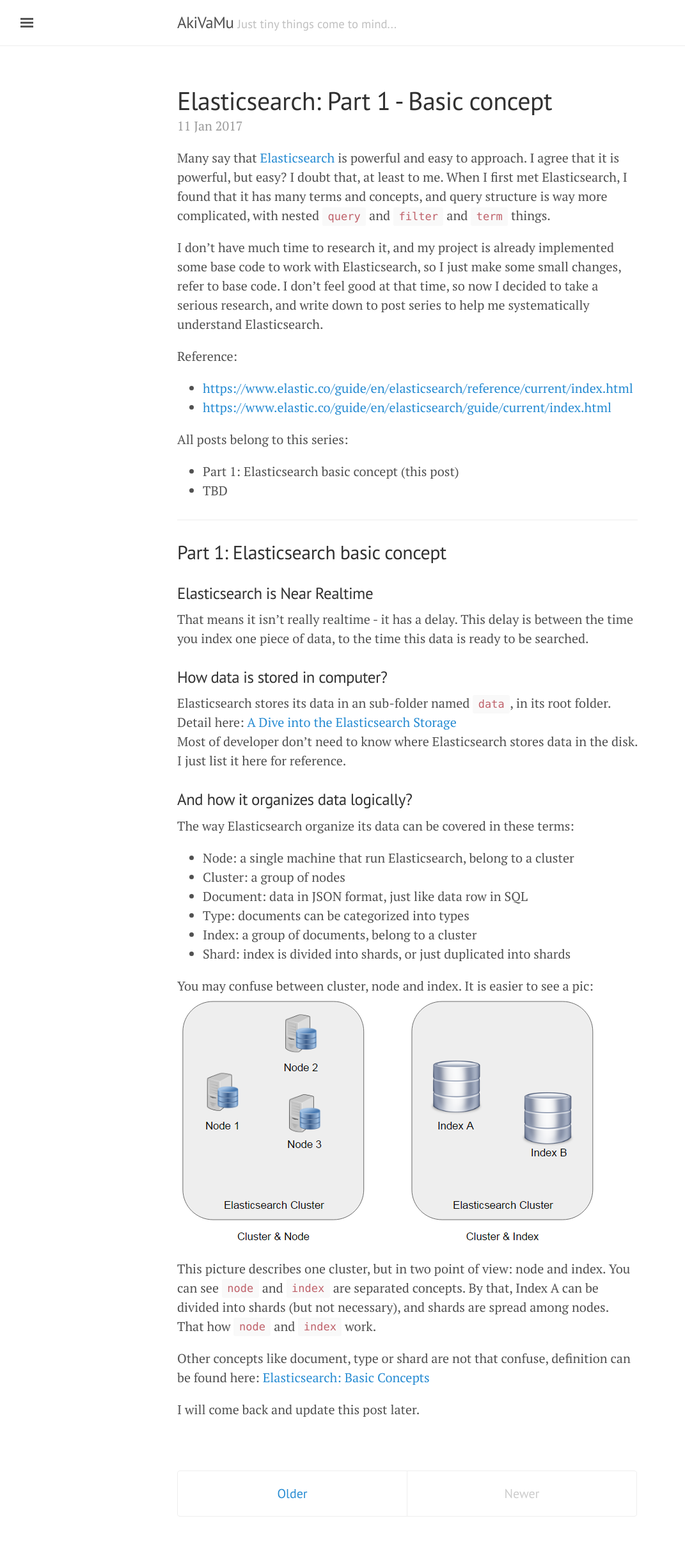
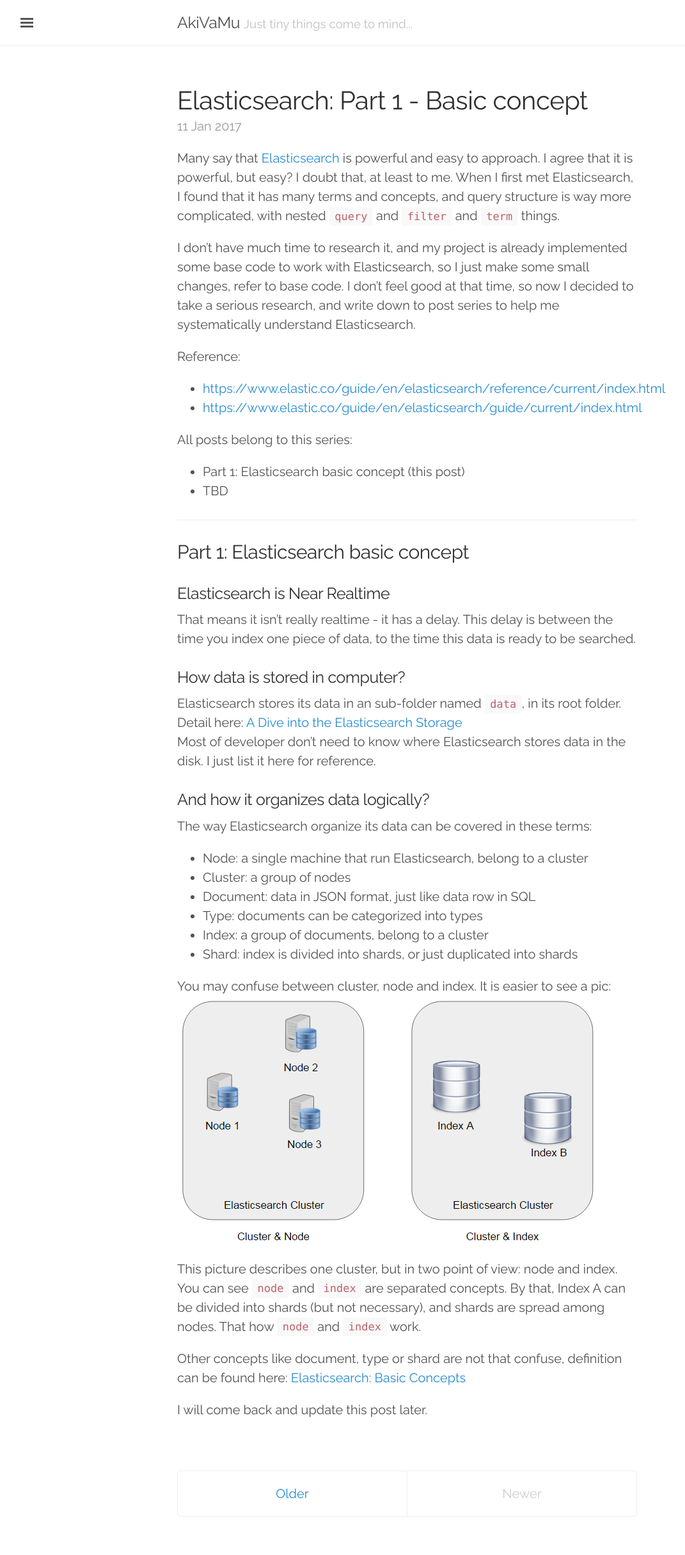
Before and after one commit to akivamu/akivamu.github.io, a Jekyll site: the page built from index.html, in a window 1280 px wide. Shown: the whole page at 64% size, without its empty margins (3-1074 px from the left). Built offline with Jekyll 4.4.1, drawn with Linux system fonts in a browser that asks for light colours; the list of posts is cut into pages by our own code.

Commit message:
Use sass

```diff
--- a/_config.yml
+++ b/_config.yml
@@ -13,4 +13,9 @@
 
 exclude: ['Gemfile.lock', 'Gemfile']
 
-gems: [jekyll-paginate]
+gems:
+  - jekyll-paginate
+
+sass:
+  style: compressed
+  sass_dir: _sass
--- a/_includes/head.html
+++ b/_includes/head.html
@@ -15,10 +15,7 @@
   </title>
 
   <!-- CSS -->
-  <link rel="stylesheet" href="{{ site.baseurl }}/css/poole.css">
-  <link rel="stylesheet" href="{{ site.baseurl }}/css/syntax.css">
-  <link rel="stylesheet" href="{{ site.baseurl }}/css/lanyon.css">
-  <link rel="stylesheet" href="https://fonts.googleapis.com/css?family=PT+Serif:400,400italic,700%7CPT+Sans:400">
+  <link rel="stylesheet" href="{{ site.baseurl }}/css/styles.css">
 
   <!-- Icons -->
   <link rel="shortcut icon" href="{{ site.baseurl }}/favicon.ico">
--- a/css/lanyon.css
+++ b/_sass/lanyon.scss
@@ -41,11 +41,10 @@
 }
 
 html {
-  font-family: "PT Serif", Georgia, "Times New Roman", serif;
+  font-family: $font-family;
 }
 
 h1, h2, h3, h4, h5, h6 {
-  font-family: "PT Sans", Helvetica, Arial, sans-serif;
   font-weight: 400;
   color: #313131;
   letter-spacing: -.025rem;
@@ -148,7 +147,6 @@
   width: 14rem;
   visibility: hidden;
   overflow-y: auto;
-  font-family: "PT Sans", Helvetica, Arial, sans-serif;
   font-size: .875rem; /* 15px */
   color: rgba(255,255,255,.6);
   background-color: #202020;
@@ -368,7 +366,6 @@
   overflow: hidden; /* clearfix */
   margin-left: -1rem;
   margin-right: -1rem;
-  font-family: "PT Sans", Helvetica, Arial, sans-serif;
   color: #ccc;
   text-align: center;
 }
--- a/css/poole.css
+++ b/_sass/poole.scss
@@ -48,7 +48,6 @@
 }
 
 html {
-  font-family: "Helvetica Neue", Helvetica, Arial, sans-serif;
   font-size: 16px;
   line-height: 1.5;
 }
@@ -389,7 +388,6 @@
   overflow: hidden; /* clearfix */
   margin-left: -1rem;
   margin-right: -1rem;
-  font-family: "PT Sans", Helvetica, Arial, sans-serif;
   color: #ccc;
   text-align: center;
 }
--- /dev/null
+++ b/css/styles.scss
@@ -0,0 +1,11 @@
+---
+# Front matter comment to ensure Jekyll properly reads file.
+---
+
+@import url('https://fonts.googleapis.com/css?family=Raleway');
+
+$font-family: Raleway, Helvetica, Arial, sans-serif;
+
+@import "poole";
+@import "syntax";
+@import "lanyon";
```
Also changed, not shown: _sass/syntax.scss (renamed from css/syntax.css).
